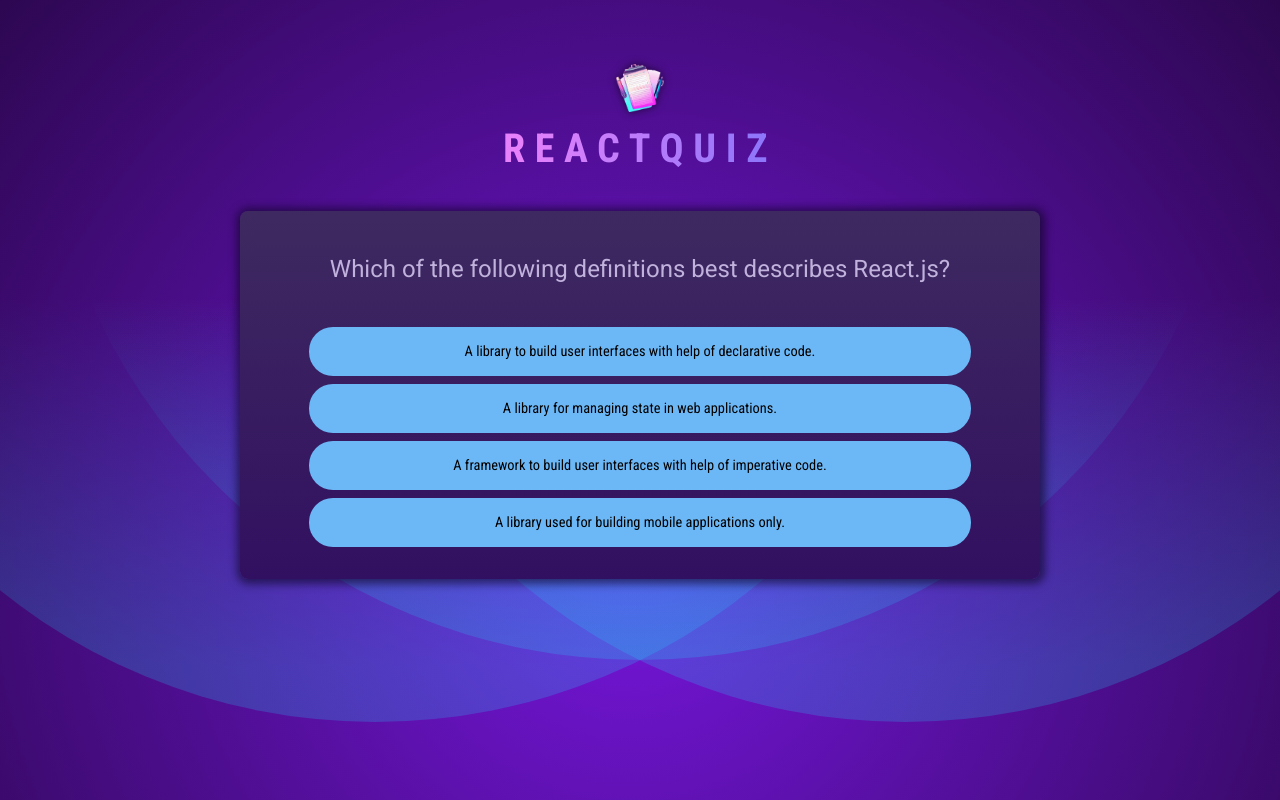
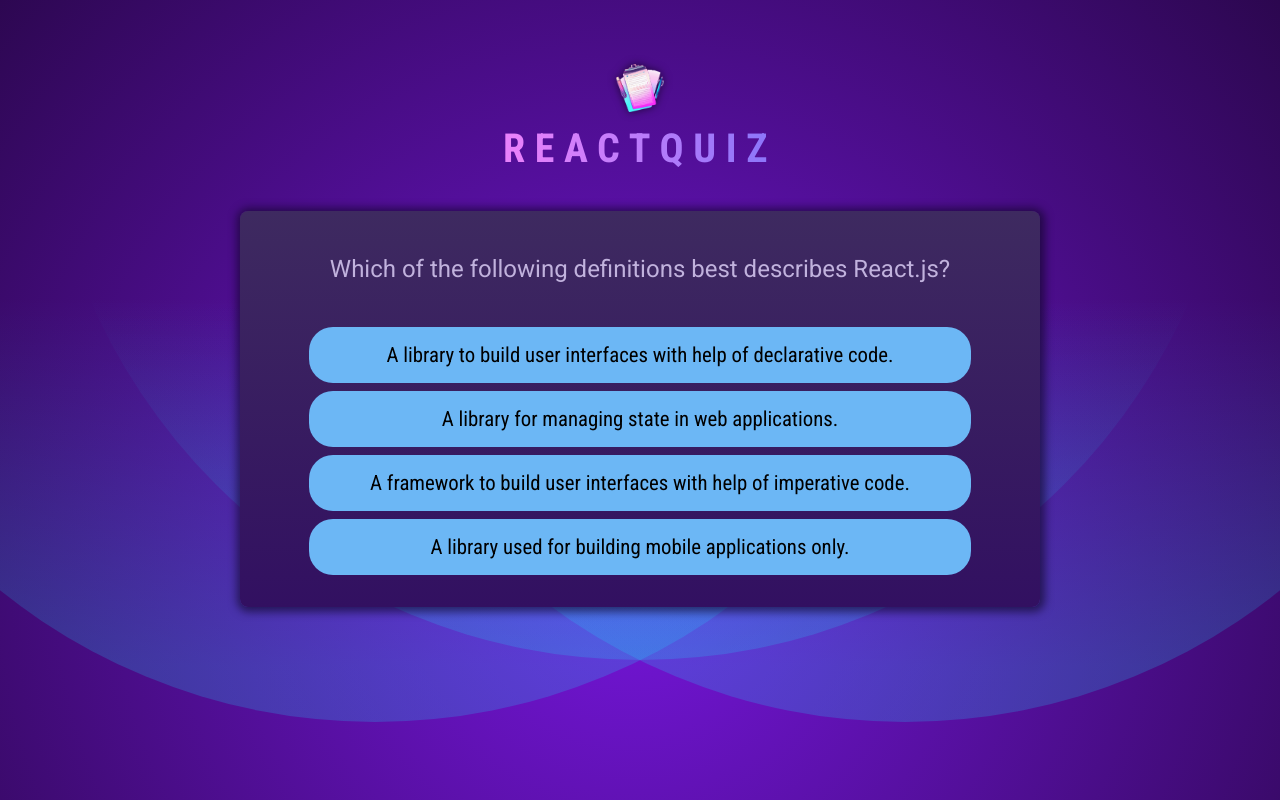
Before and after one commit to paul-kh/Quiz_RactJS, a React (Vite) app: page / in a window 1280 px wide. Built offline with nearby package versions, Linux system fonts and the light colour scheme.

Commit message:
Increased font size for question

```diff
--- a/src/index.css
+++ b/src/index.css
@@ -154,7 +154,7 @@
   display: inline-block;
   width: 100%;
   font-family: "Roboto Condensed", sans-serif;
-  font-size: 0.9rem;
+  font-size: 1.3rem;
   padding: 1rem 2rem;
   border: none;
   border-radius: 24px;
```
